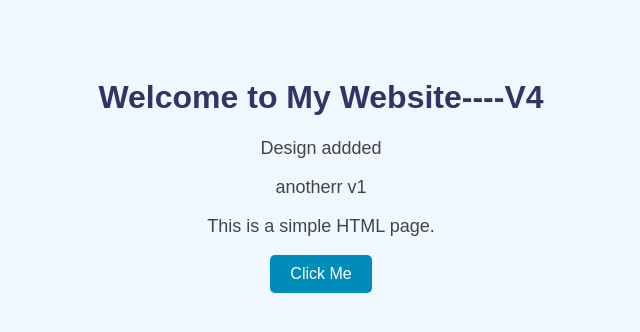
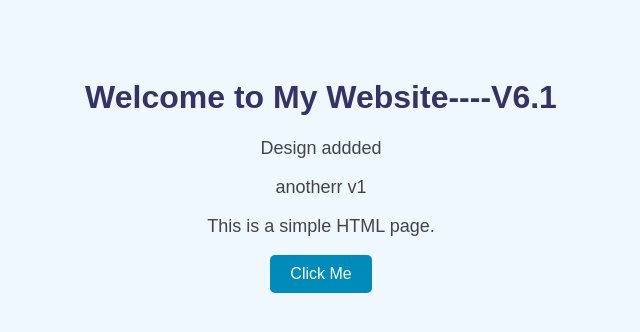
Before and after one commit to shubhampandharpatte/gith, a plain HTML site: page index.html in a window 1280 px wide. Shown: the whole page, without its empty margins (319-959 px from the left). Drawn offline with Linux system fonts and the light colour scheme.

Commit message:
version changed to v6.1

```diff
--- a/index.html
+++ b/index.html
@@ -6,7 +6,7 @@
 </head>
 <body>
 
-  <h1>Welcome to My Website----V4</h1>
+  <h1>Welcome to My Website----V6.1</h1>
   <p>Design addded</p>
   <p>anotherr v1</p>
   <p>This is a simple HTML page.</p>
```
